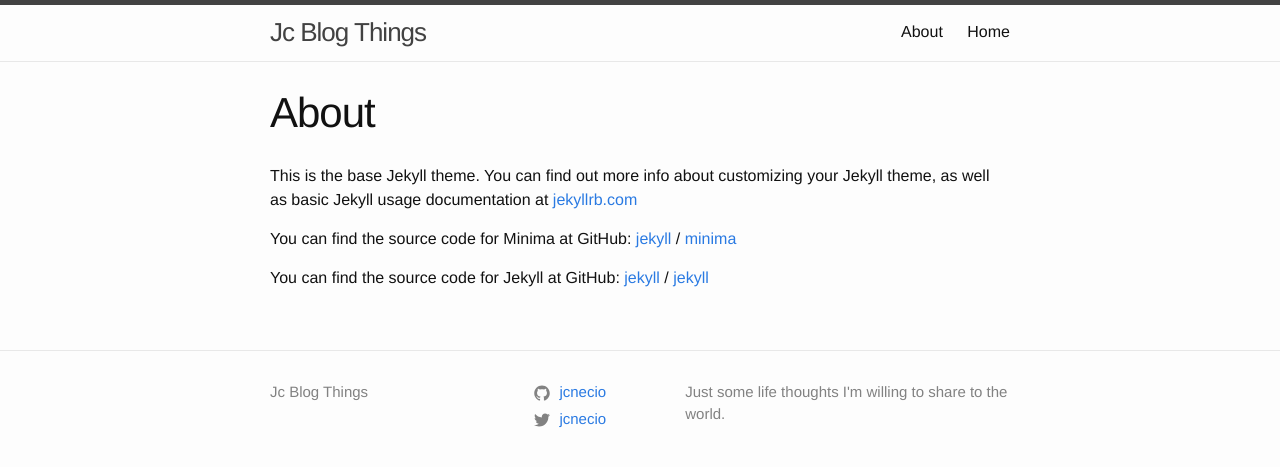
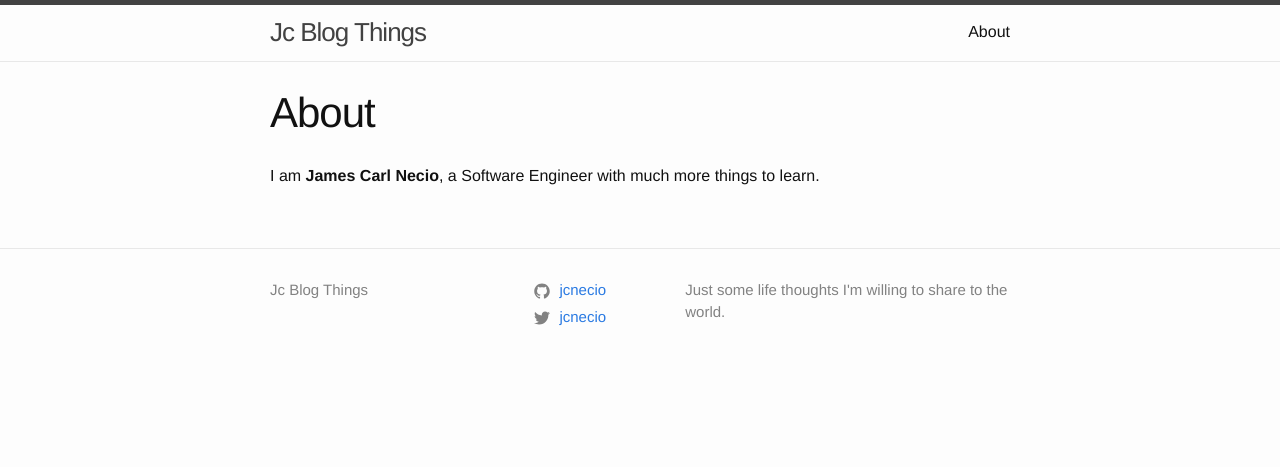
Before and after one commit to jcnecio/jcnecio.github.io, a Jekyll site: the page built from about.md, in a window 1280 px wide. Shown: the top 467 px of the page. Built offline with Jekyll 4.4.1, drawn with Linux system fonts in a browser that asks for light colours.

Commit message:
Removed most default comments from jekyll and udpated about

```diff
--- a/_config.yml
+++ b/_config.yml
@@ -1,23 +1,9 @@
-# Welcome to Jekyll!
-#
-# This config file is meant for settings that affect your whole blog, values
-# which you are expected to set up once and rarely edit after that. If you find
-# yourself editing this file very often, consider using Jekyll's data files
-# feature for the data you need to update frequently.
-#
-# For technical reasons, this file is *NOT* reloaded automatically when you use
-# 'bundle exec jekyll serve'. If you change this file, please restart the server process.
 
-# Site settings
-# These are used to personalize your new site. If you look in the HTML files,
-# you will see them accessed via {{ site.title }}, {{ site.email }}, and so on.
-# You can create any custom variable you would like, and they will be accessible
-# in the templates via {{ site.myvariable }}.
 title: Jc Blog Things
-description: >- # this means to ignore newlines until "baseurl:"
-  Just some life thoughts I'm willing to share to the world.
-baseurl: "" # the subpath of your site, e.g. /blog
-url: "" # the base hostname & protocol for your site, e.g. http://example.com
+email:
+description: "Just some life thoughts I'm willing to share to the world."
+baseurl: ""
+url: ""
 twitter_username: jcnecio
 github_username:  jcnecio
 
@@ -28,14 +14,3 @@
   - jekyll-feed
 exclude:
   - README
-# Exclude from processing.
-# The following items will not be processed, by default. Create a custom list
-# to override the default setting.
-# exclude:
-#   - Gemfile
-#   - Gemfile.lock
-#   - node_modules
-#   - vendor/bundle/
-#   - vendor/cache/
-#   - vendor/gems/
-#   - vendor/ruby/
--- a/about.md
+++ b/about.md
@@ -4,15 +4,4 @@
 permalink: /about/
 ---
 
-This is the base Jekyll theme. You can find out more info about customizing your Jekyll theme, as well as basic Jekyll usage documentation at [jekyllrb.com](https://jekyllrb.com/)
-
-You can find the source code for Minima at GitHub:
-[jekyll][jekyll-organization] /
-[minima](https://github.com/jekyll/minima)
-
-You can find the source code for Jekyll at GitHub:
-[jekyll][jekyll-organization] /
-[jekyll](https://github.com/jekyll/jekyll)
-
-
-[jekyll-organization]: https://github.com/jekyll
+I am **James Carl Necio**, a Software Engineer with much more things to learn.
```
Also changed, not shown: index.md (+0 -5 lines).
